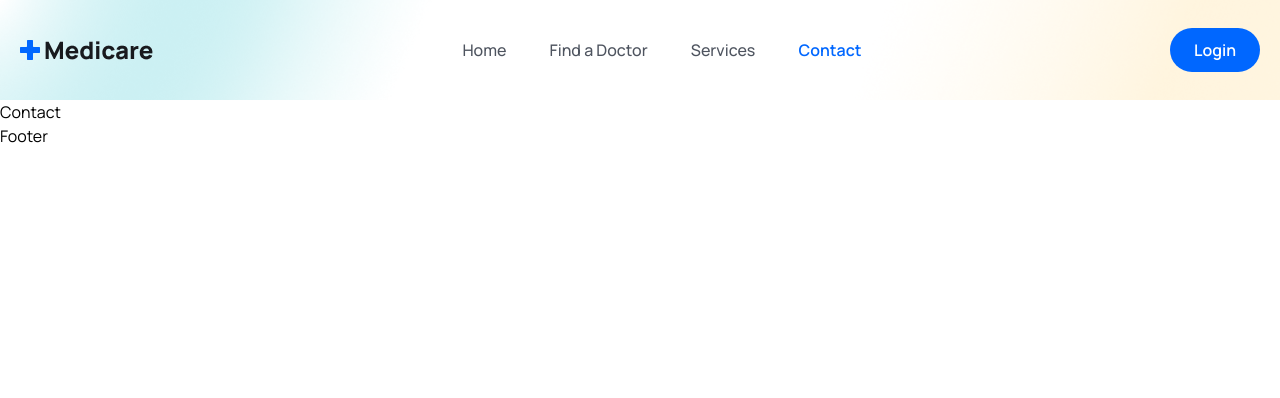
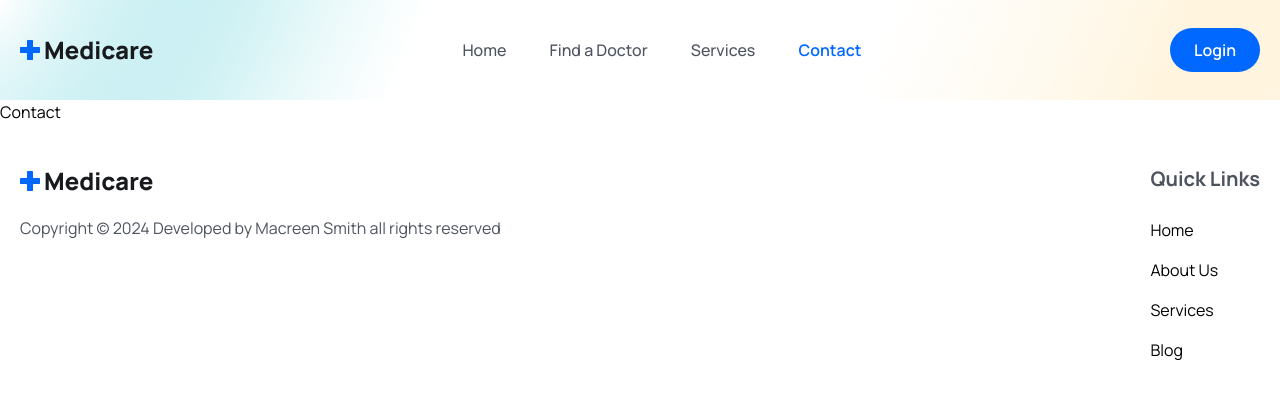
Before and after one commit to MacSmitty8/MERN-Medicare-Booking, a React (Vite) app in the folder frontend/: page /contact in a window 1280 px wide. Shown: the top 398 px of the page. Built offline with nearby package versions, Linux system fonts and the light colour scheme.

Commit message:
Developed the footer section and applied links.

```diff
--- a/frontend/src/components/Footer/Footer.jsx
+++ b/frontend/src/components/Footer/Footer.jsx
@@ -1,10 +1,80 @@
 import React from 'react'
 
+import { Link } from 'react-router-dom';
+import logo from '../../assets/images/logo.png'
+
+const quickLinks01 = [
+  {
+    path: "/home",
+    display: "Home",
+  },
+  {
+    path: "/about",
+    display: "About Us",
+  },
+  {
+    path: "/services",
+    display: "Services",
+  },
+  {
+    path: "/blog",
+    display: "Blog",
+  },
+
+]
+const quickLinks02 = [
+  {
+    path: "/find-a-doctor",
+    display: "Find A Doctor",
+  },
+  {
+    path: "/",
+    display: "Find A Location",
+  },
+  {
+    path: "/",
+    display: "Get an Opinion",
+  },
+]
+
+const quickLinks03 = [
+  {
+    path: "/",
+    display: "Donate",
+  },
+  {
+    path: "/contact",
+    display: "Contact Us",
+  },
+]
+
+
 const Footer = () => {
+
+  const year = new Date().getFullYear()
   return (
-    <div>
-      Footer
-    </div>
+    <footer className='pb-16 pt-10'>
+      <div className="container">
+        <div className='flex justify-between flex-col md:flex-row flex-wrap gap-[30px]'>
+          <div>
+            <img src={logo} alt='' />
+            <p className='text-[16px] leading-7 font-[400] text-textColor mt-4'>
+              Copyright © {year} Developed by Macreen Smith all rights reserved</p>
+          </div>
+          <div>
+            <h2 className='text-[20px] leading-[30px] font-[700] mb-6 text-textColor'>Quick Links</h2>
+
+            <ul>
+              {quickLinks01.map((item, index) => (
+                <li key={index} className='mb-4'>
+                  <Link to={item.path}>{item.display}</Link>
+                </li>
+              ))}
+            </ul>
+          </div>
+        </div>
+      </div>
+    </footer>
   )
 }
 
```
